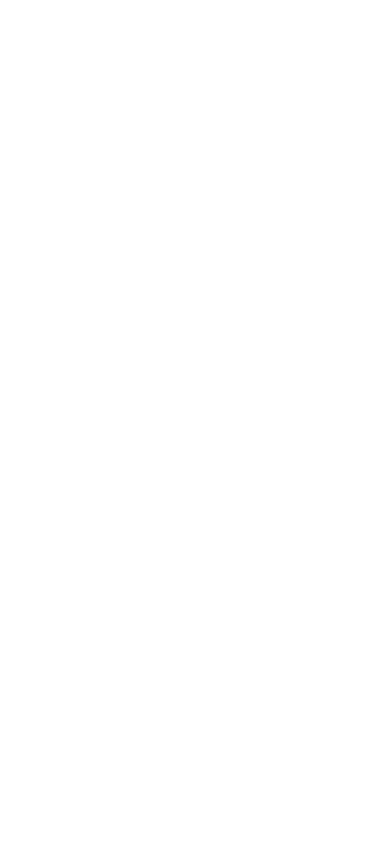
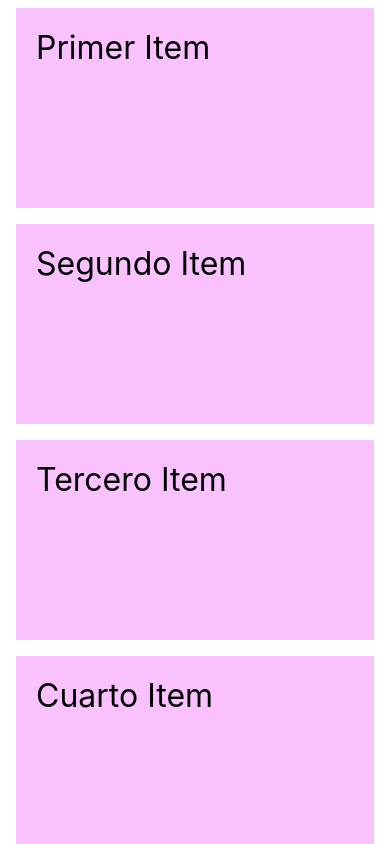
Before and after one commit to ManuelLatorre98/Curso-React-Native, a React Native app in the folder Curso_React_Native/: screen / in a window 390 px wide. Shown: the top 844 px of the page. Built offline with nearby package versions, Linux system fonts and the light colour scheme.

Commit message:
flatlist

```diff
--- a/Curso_React_Native/App.tsx
+++ b/Curso_React_Native/App.tsx
@@ -3,6 +3,7 @@
 import { ConceptProps } from "./Conceptos/Props/ConceptProps";
 import { ArrayMap } from "./Conceptos/ArrayMap/ArrayMap";
 import { Estrella } from "./Conceptos/Estrella/Estrella";
+import { FlatListEj } from "./Conceptos/FlatList/FlatList";
 
 
 function App(): JSX.Element {
@@ -12,6 +13,7 @@
       {/*<ConceptProps></ConceptProps>*/}
       {/*<ArrayMap></ArrayMap>*/}
       {/*<Estrella></Estrella>*/}
+      <FlatListEj />
     </View>
   );
 }
--- /dev/null
+++ b/Curso_React_Native/Conceptos/FlatList/FlatList.tsx
@@ -0,0 +1,67 @@
+import { FlatList, StatusBar, StyleSheet, Text, View } from "react-native";
+
+const DATA = [
+  {
+    id: 'bd7acbea-c1b1-46c2-aed5-3ad53abb28ba',
+    title: 'Primer Item',
+  },
+  {
+    id: '3ac68afc-c605-48d3-a4f8-fbd91aa97f63',
+    title: 'Segundo Item',
+  },
+  {
+    id: '58694a0f-3da1-471f-bd96-145571e29d72',
+    title: 'Tercero Item',
+  },
+  {
+    id: 'bd7acbea-asdc1b1-46c2-aed5-3ad53abb28ba',
+    title: 'Cuarto Item',
+  },
+  {
+    id: '3ac68afc-c60asd5-48d3-a4f8-fbd91aa97f63',
+    title: 'Quinto Item',
+  },
+  {
+    id: '58694a0f-3daasd1-471f-bd96-145571e29d72',
+    title: 'Sexto Item',
+  },
+
+];
+
+type ItemProps = {title: string};
+const Item = ({title}: ItemProps) => (
+  <View style={styles.item}>
+    <Text style={styles.title}>{title}</Text>
+  </View>
+);
+
+function FlatListEj(){
+  return(
+    <View>
+      <FlatList
+        data={DATA}
+        renderItem={({item})=> <Item title={item.title}/>}
+        keyExtractor={item=>item.id}
+      />
+    </View>
+    )
+
+}
+
+const styles = StyleSheet.create({
+  container: {
+    flex: 1,
+    marginTop: StatusBar.currentHeight || 0,
+  },
+  item: {
+    backgroundColor: '#f9c2ff',
+    padding: 20,
+    marginVertical: 8,
+    marginHorizontal: 16,
+    height:200
+  },
+  title: {
+    fontSize: 32,
+  },
+});
+export {FlatListEj}
```
